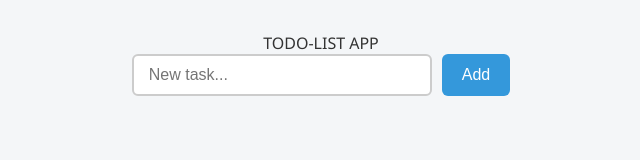
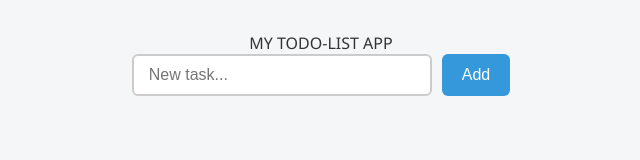
Before and after one commit to moreajay/cicd-pipeline, a website: page public/index.html in a window 1280 px wide. Shown: the full height of the page, 319-959 px from the left. Drawn offline with Linux system fonts and the light colour scheme; no server answers.

Commit message:
Update index.html

```diff
--- a/public/index.html
+++ b/public/index.html
@@ -122,7 +122,7 @@
 
 </head>
 <body
-	<h1> TODO-LIST APP </h1>
+	<h1> MY TODO-LIST APP </h1>
     <form id="todo-form">
         <input type="text" id="task-input" placeholder="New task..." required>
         <button type="submit">Add</button>
```
